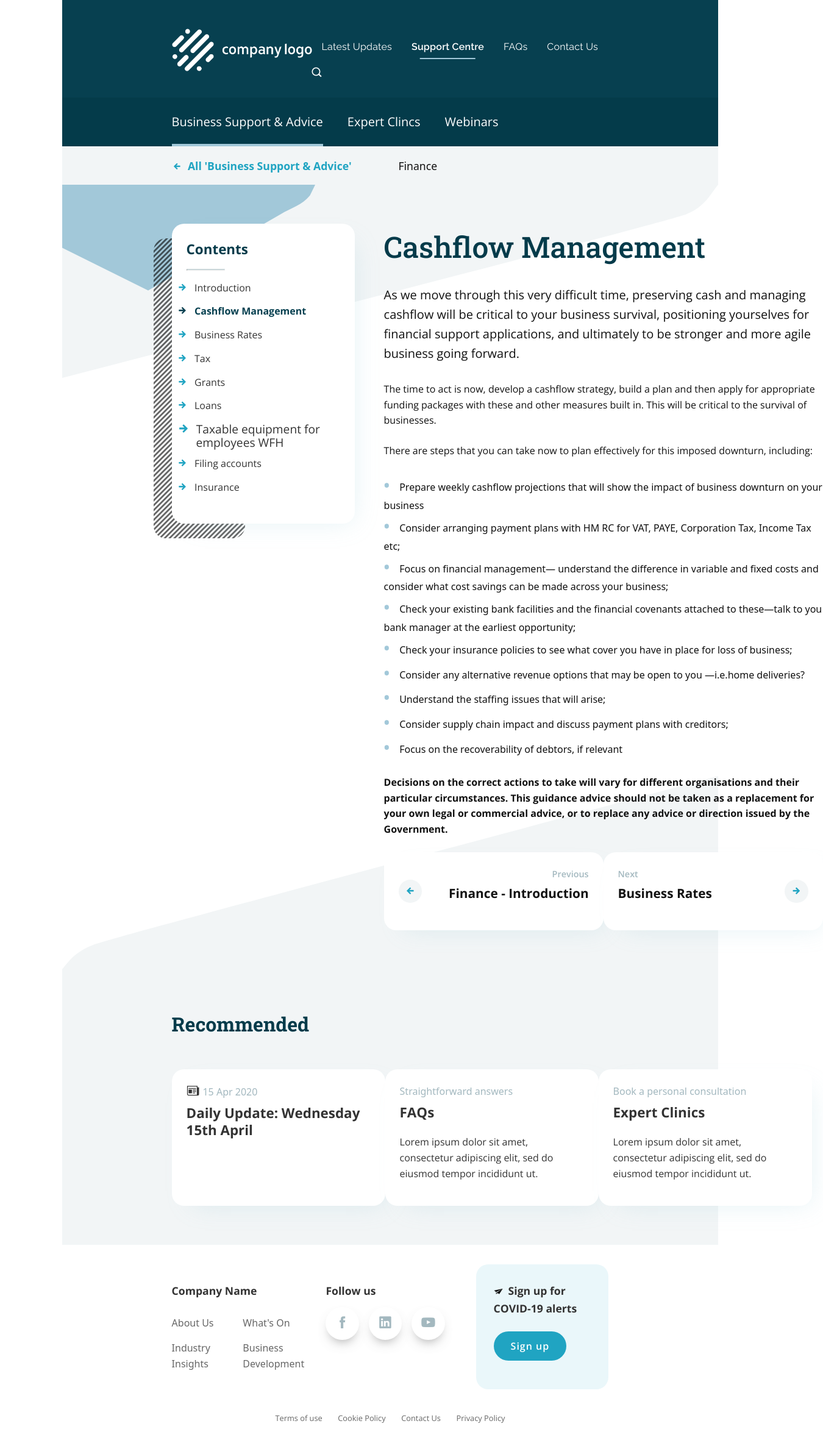
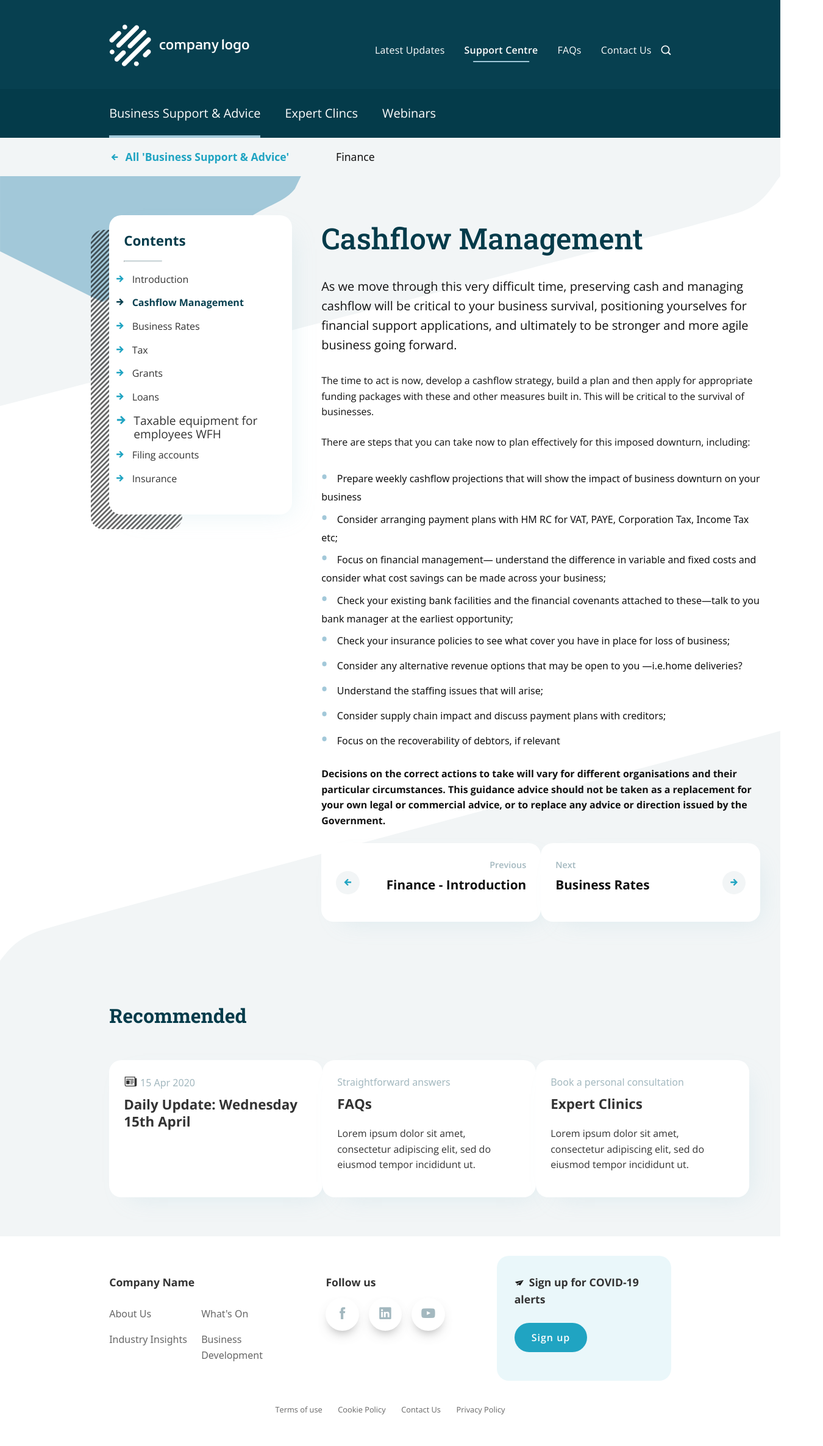
Before and after one commit to dermyhughes/front-end-demo, an Angular app: page / in a window 1280 px wide. Shown: the top 2372 px of the page at 61% size, 1350 px wide, since content can reach past the window. Built offline with nearby package versions, Linux system fonts and the light colour scheme.

Commit message:
Removed container margin

```diff
--- a/src/app/app.component.scss
+++ b/src/app/app.component.scss
@@ -8,7 +8,6 @@
 
     .main-wrapper {
         width: 100vw;
-        padding: 0 8vw;
 
         .margin {
             width: 100%;
--- a/src/app/components/footer/footer.component.scss
+++ b/src/app/components/footer/footer.component.scss
@@ -48,6 +48,10 @@
                 margin-right: 1em;
                 text-decoration: none;
 
+                &:hover {
+                    box-shadow: inset 0 0 10px #8fc7d544;
+                }
+
                 .icon {
                     color: $text-grey;
                     font-size: 1.4em;
--- a/src/app/components/header/header.component.scss
+++ b/src/app/components/header/header.component.scss
@@ -26,7 +26,7 @@
         }
 
         .main-header__nav {
-            font-family: "Raleway";
+            font-family: "Open Sans";
             letter-spacing: 0.2px;
             margin-top: 0.5em;
 
--- a/src/styles/_partials/_buttons.scss
+++ b/src/styles/_partials/_buttons.scss
@@ -1,4 +1,5 @@
 .btn {
+    display: block;
     padding: 0.8em 1.75em;
     border-radius: 30px;
     border: none;
--- a/src/styles/styles.scss
+++ b/src/styles/styles.scss
@@ -4,7 +4,5 @@
 @import "./_partials/card";
 @import "./_partials/buttons";
 
-
-@import url('https://fonts.googleapis.com/css2?family=Raleway:wght@300;400;600;800&display=swap');
 @import url('https://fonts.googleapis.com/css2?family=Open+Sans:wght@300;400;600;700&display=swap');
 @import url('https://fonts.googleapis.com/css2?family=Roboto+Slab:wght@500;700&display=swap');
```
